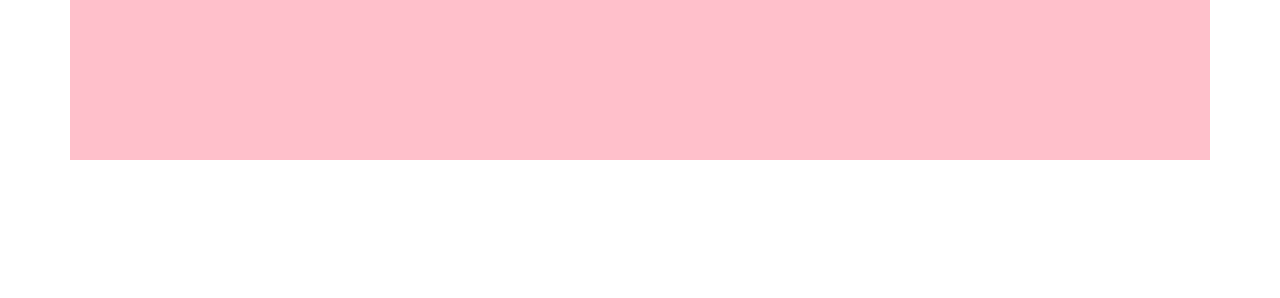
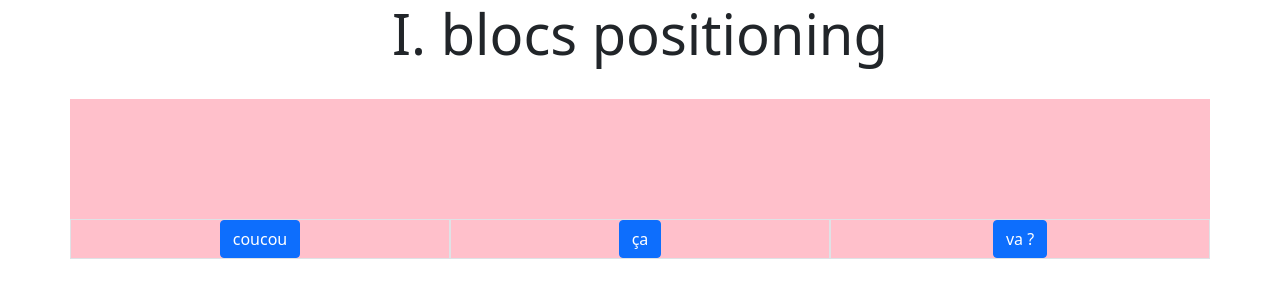
Before and after one commit to isairaz/exercices-bootstrap, a plain HTML site: page index.html in a window 1280 px wide. Drawn offline with Linux system fonts and the light colour scheme.

Commit message:
finish the first exercice

```diff
--- a/css/style.css
+++ b/css/style.css
@@ -1,4 +1,11 @@
 .pink {
     height: 20vh;
     background-color: pink;
+    margin-top: 4vh;
 }
+.container-fluid h1 {
+    text-align: center;
+}
+.row {
+    min-height: 100%;
+}
--- a/index.html
+++ b/index.html
@@ -10,17 +10,33 @@
 </head>
 <body>
      <div class="container-fluid">
+         <h1 class="display-4"> I. blocs positioning</h1>
+
          <div class="container pink">
-            <div class="row">
+
+            <div class="row align-items-end">
+
+
+                    <div class="col-md-4 border d-flex justify-content-around ">
+                        <button class="btn btn-primary">coucou</button>
+                    </div>
+
+                    <div class="col-md-4 border d-flex justify-content-around ">
+                        <button class="btn btn-primary">ça</button>
+                    </div>
+
+                    <div class="col-md-4 border d-flex justify-content-around ">
+                        <button class="btn btn-primary">va ?</button>
+                    </div>
+
 
 
          </div>
 
 
-         </div>
 
-
-     </div>
+      </div>
+    </div>
 
 </body>
 </html>
```
